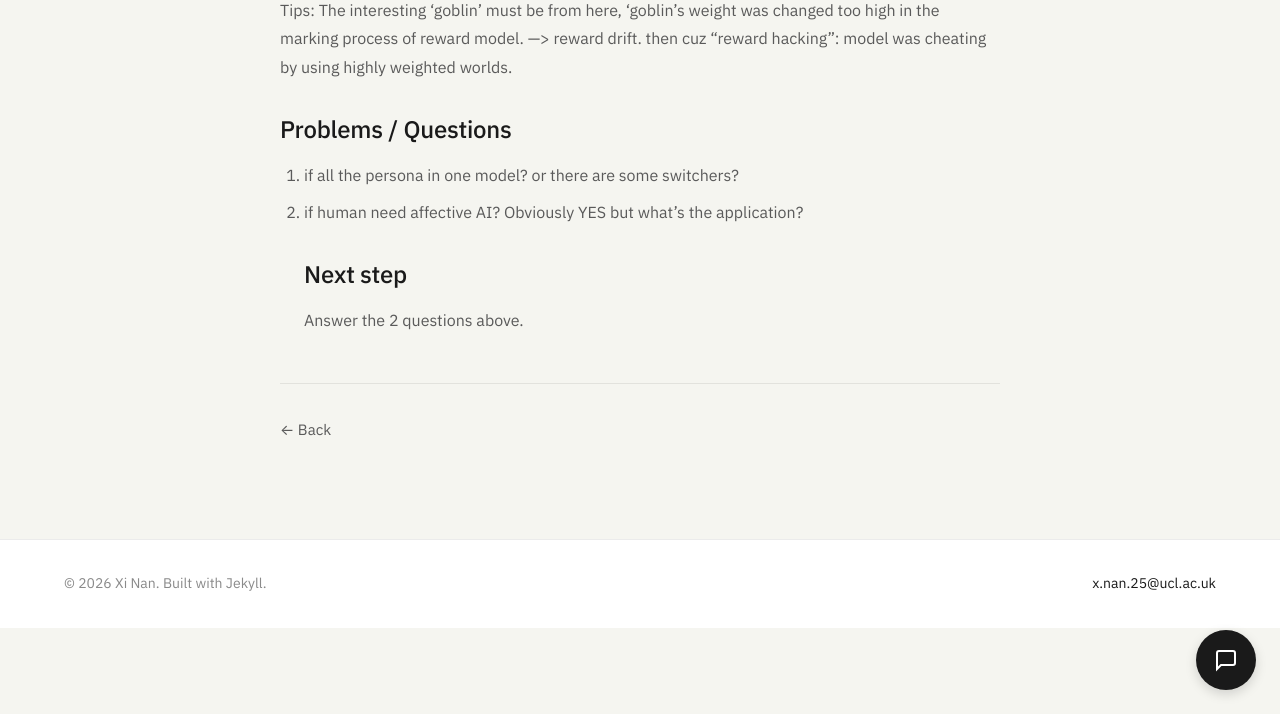
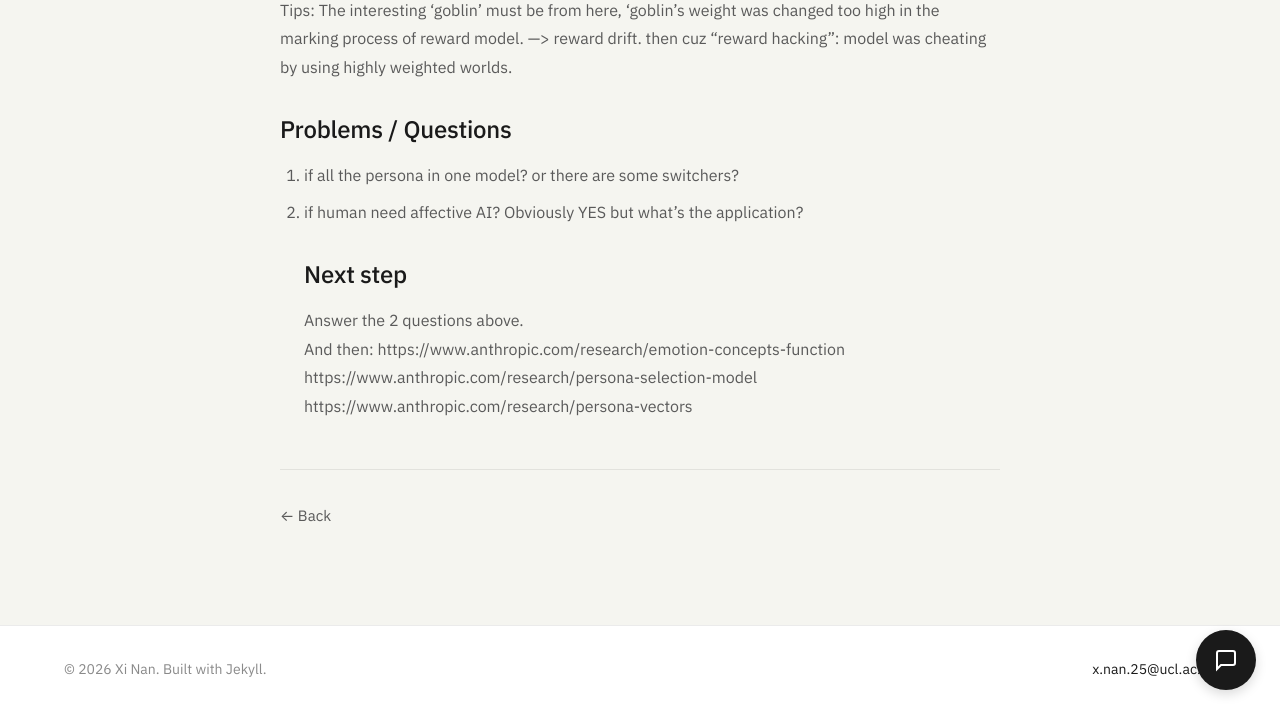
Before and after one commit to naxgotomakeit/naxgotomakeit.github.io, a Jekyll site: the page built from _posts/2026-05-02-2016-Affective-AI.md, in a window 1280 px wide and 900 px high, scrolled down 2171 px, cut to the strip 186-900 px from the top of the window. Built offline with Jekyll 4.4.1, drawn with Linux system fonts in a browser that asks for light colours; some of the changed text lies outside the part shown.

Commit message:
Update title and add references in Affective AI post
Added references for further reading on emotion concepts and persona selection.

```diff
--- a/_posts/2026-05-02-2016-Affective-AI.md
+++ b/_posts/2026-05-02-2016-Affective-AI.md
@@ -1,6 +1,6 @@
 ---
 layout: post
-title: "[Affective AI Start]"
+title: "Affective AI Start"
 date: 2026-05-02 20:16:00 +0000
 categories: daily-log
 tags: [interests, research]
@@ -64,3 +64,6 @@ also determined that the personality of AI will effect its performance and accur
 2. if human need affective AI? Obviously YES but what's the application?
 ## Next step
 Answer the 2 questions above.
+And then: https://www.anthropic.com/research/emotion-concepts-function
+https://www.anthropic.com/research/persona-selection-model
+https://www.anthropic.com/research/persona-vectors
```
